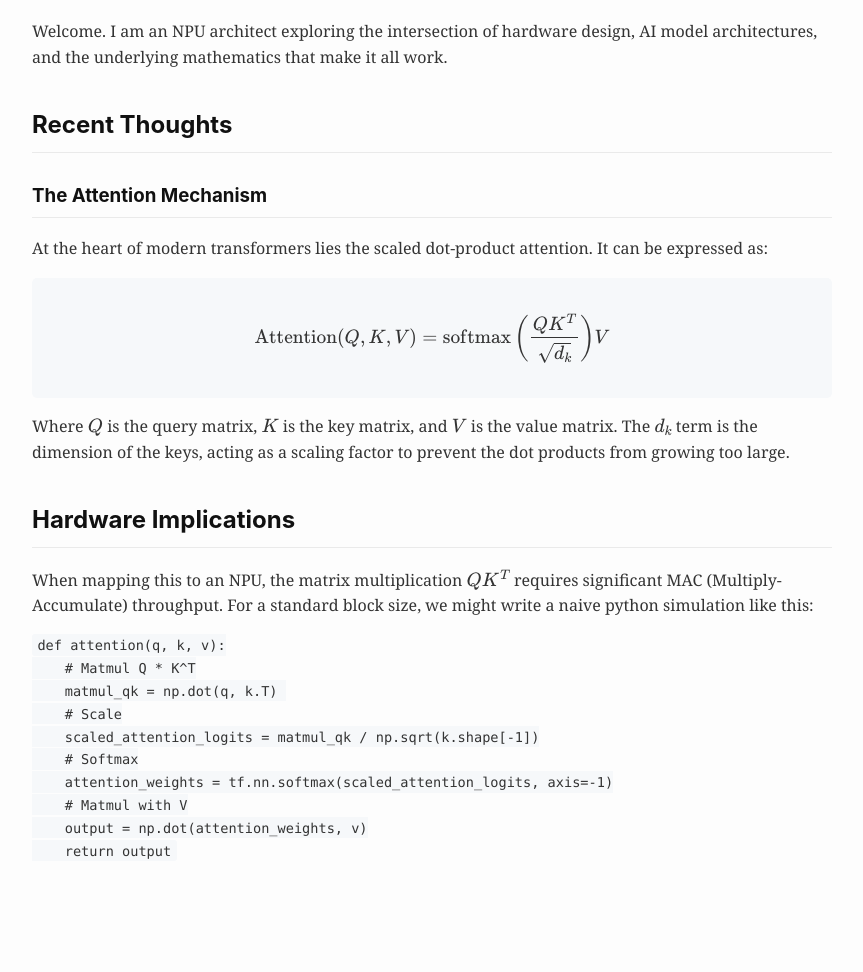
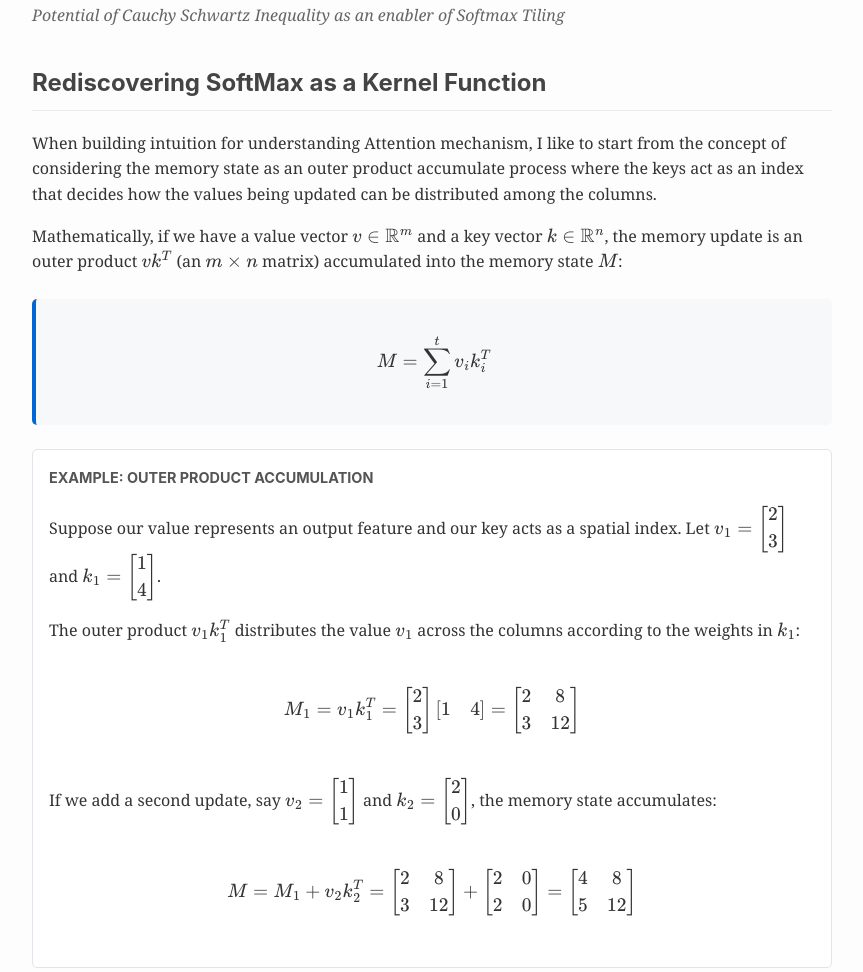
Before and after one commit to bala-ashahareesh/bala-ashahareesh.github.io, a plain HTML site: page index.html in a window 1280 px wide. Shown: the part 157-1129 px from the top of the page, without its empty margins (208-1071 px from the left). Before the commit the page ends 1065 px from the top, so only its background shows below. Drawn offline with nearby package versions, Linux system fonts and the light colour scheme.

Commit message:
First note about Memory Update

```diff
--- a/index.html
+++ b/index.html
@@ -3,19 +3,19 @@
 <head>
     <meta charset="UTF-8">
     <meta name="viewport" content="width=device-width, initial-scale=1.0">
-    <title>Bala's Notes on NPU & AI Math</title>
+    <title>Kernel Optimisation for NPU</title>
 
     <!-- MathJax for rendering equations -->
     <script src="https://polyfill.io/v3/polyfill.min.js?features=es6"></script>
     <script id="MathJax-script" async src="https://cdn.jsdelivr.net/npm/mathjax@3/es5/tex-mml-chtml.js"></script>
 
     <style>
-        /* This is a clean, academic style */
+        /* Clean, academic style */
         body {
             font-family: Georgia, 'Times New Roman', Times, serif;
             line-height: 1.6;
             color: #333;
-            max-width: 800px; /* Keeps lines readable, like a paper */
+            max-width: 800px;
             margin: 0 auto;
             padding: 2rem 1rem;
             background-color: #fdfdfd;
@@ -27,9 +27,13 @@
             padding-bottom: 0.3em;
             margin-top: 1.5em;
         }
-        h1 { font-size: 2.2rem; }
+        h1 { font-size: 2.2rem; margin-bottom: 0.2em; }
+        h2 { font-size: 1.5rem; color: #444; }
+        .subtitle { font-style: italic; color: #666; margin-top: 0; margin-bottom: 2em; }
+
         a { color: #0366d6; text-decoration: none; }
         a:hover { text-decoration: underline; }
+
         code {
             font-family: "SFMono-Regular", Consolas, "Liberation Mono", Menlo, monospace;
             background-color: #f6f8fa;
@@ -37,46 +41,133 @@
             border-radius: 3px;
             font-size: 85%;
         }
+
+        /* Styling for math and examples */
         .math-block {
             background-color: #f6f8fa;
             padding: 1em;
             border-radius: 5px;
             overflow-x: auto;
             text-align: center;
+            margin: 1.5em 0;
+            border-left: 4px solid #0366d6;
+        }
+        .example-box {
+            border: 1px solid #e1e4e8;
+            padding: 1em;
+            border-radius: 5px;
+            background: #fff;
+            margin: 1.5em 0;
+        }
+        .example-title {
+            font-family: -apple-system, BlinkMacSystemFont, "Segoe UI", sans-serif;
+            font-weight: bold;
+            font-size: 0.9em;
+            text-transform: uppercase;
+            color: #555;
+            margin-bottom: 0.5em;
+        }
+
+        /* Graph styling */
+        .graph-container {
+            text-align: center;
+            margin: 2em 0;
+            background: #fff;
+            padding: 1em;
+            border: 1px solid #eaeaea;
+            border-radius: 5px;
         }
     </style>
 </head>
 <body>
 
-    <h1>Architecting the Future: NPUs & AI Math</h1>
-    <p>Welcome. I am an NPU architect exploring the intersection of hardware design, AI model architectures, and the underlying mathematics that make it all work.</p>
+    <h1>Kernel Optimisation for NPU</h1>
+    <p class="subtitle">Potential of Cauchy Schwartz Inequality as an enabler of Softmax Tiling</p>
 
-    <h2>Recent Thoughts</h2>
+    <h2>Rediscovering SoftMax as a Kernel Function</h2>
 
-    <h3>The Attention Mechanism</h3>
-    <p>At the heart of modern transformers lies the scaled dot-product attention. It can be expressed as:</p>
+    <p>When building intuition for understanding Attention mechanism, I like to start from the concept of considering the memory state as an outer product accumulate process where the keys act as an index that decides how the values being updated can be distributed among the columns.</p>
+
+    <!-- ADDED BY AI: Equations and Example for Outer Product Accumulate -->
+    <p>Mathematically, if we have a value vector \(v \in \mathbb{R}^m\) and a key vector \(k \in \mathbb{R}^n\), the memory update is an outer product \(v k^T\) (an \(m \times n\) matrix) accumulated into the memory state \(M\):</p>
 
     <div class="math-block">
         \[
-        \text{Attention}(Q, K, V) = \text{softmax}\left(\frac{QK^T}{\sqrt{d_k}}\right)V
+        M = \sum_{i=1}^{t} v_i k_i^T
         \]
     </div>
 
-    <p>Where \(Q\) is the query matrix, \(K\) is the key matrix, and \(V\) is the value matrix. The \(d_k\) term is the dimension of the keys, acting as a scaling factor to prevent the dot products from growing too large.</p>
+    <div class="example-box">
+        <div class="example-title">Example: Outer Product Accumulation</div>
+        <p>Suppose our value represents an output feature and our key acts as a spatial index. Let \(v_1 = \begin{bmatrix} 2 \\ 3 \end{bmatrix}\) and \(k_1 = \begin{bmatrix} 1 \\ 4 \end{bmatrix}\).</p>
+        <p>The outer product \(v_1 k_1^T\) distributes the value \(v_1\) across the columns according to the weights in \(k_1\):</p>
+        <div class="math-block" style="margin: 0.5em 0; padding: 0.5em; background: none; border: none;">
+            \[
+            M_1 = v_1 k_1^T = \begin{bmatrix} 2 \\ 3 \end{bmatrix} \begin{bmatrix} 1 & 4 \end{bmatrix} = \begin{bmatrix} 2 & 8 \\ 3 & 12 \end{bmatrix}
+            \]
+        </div>
+        <p>If we add a second update, say \(v_2 = \begin{bmatrix} 1 \\ 1 \end{bmatrix}\) and \(k_2 = \begin{bmatrix} 2 \\ 0 \end{bmatrix}\), the memory state accumulates:</p>
+        <div class="math-block" style="margin: 0.5em 0; padding: 0.5em; background: none; border: none;">
+            \[
+            M = M_1 + v_2 k_2^T = \begin{bmatrix} 2 & 8 \\ 3 & 12 \end{bmatrix} + \begin{bmatrix} 2 & 0 \\ 2 & 0 \end{bmatrix} = \begin{bmatrix} 4 & 8 \\ 5 & 12 \end{bmatrix}
+            \]
+        </div>
+    </div>
 
-    <h2>Hardware Implications</h2>
-    <p>When mapping this to an NPU, the matrix multiplication \(QK^T\) requires significant MAC (Multiply-Accumulate) throughput. For a standard block size, we might write a naive python simulation like this:</p>
+    <p>Any query then matches with the key via inner product to give a score that decides how desired a particular value is.</p>
 
-    <pre><code>def attention(q, k, v):
-    # Matmul Q * K^T
-    matmul_qk = np.dot(q, k.T)
-    # Scale
-    scaled_attention_logits = matmul_qk / np.sqrt(k.shape[-1])
-    # Softmax
-    attention_weights = tf.nn.softmax(scaled_attention_logits, axis=-1)
-    # Matmul with V
-    output = np.dot(attention_weights, v)
-    return output</code></pre>
+    <!-- ADDED BY AI: Example of Query-Key matching -->
+    <div class="example-box">
+        <div class="example-title">Example: Query-Key Inner Product</div>
+        <p>Let a query vector be \(q = \begin{bmatrix} 1 \\ 0.5 \end{bmatrix}\). We calculate the score by taking the inner product with the keys.</p>
+        <p>Score with \(k_1\): \(q^T k_1 = (1 \times 1) + (0.5 \times 4) = 3.0\)</p>
+        <p>Score with \(k_2\): \(q^T k_2 = (1 \times 2) + (0.5 \times 0) = 2.0\)</p>
+        <p>Because the score with \(k_1\) is higher, the query "desires" \(v_1\) more than \(v_2\).</p>
+    </div>
+
+    <p>This gives us a beautiful associativity in the memory update.</p>
+
+    <!-- ADDED BY AI: Ideal one-hot behavior -->
+    <p>If we retrieve from our memory state \(M\) using query \(q\), we get \(M q = \sum v_i (k_i^T q) = \sum v_i \cdot \text{score}_i\). Ideally, we want our scoring mechanism to behave as a selector: the desired value should have a weight of \(1\), and all undesired values should have a weight of \(0\) (a one-hot vector).</p>
+
+    <p>Unfortunately, the ensuing issue here is that even if the score is high for the desired value, the sum of undesired scores can still make the result noisy. This can be seen if we view it as an affine equation.</p>
+
+    <!-- ADDED BY AI: Graph illustrating the affine equation noise -->
+    <div class="graph-container">
+        <div class="example-title">The Affine Noise Problem</div>
+        <p style="font-size: 0.9em; text-align: left;">
+            If the desired signal is \(x\), and our desired weight is \(m\), the ideal output is \(y = mx\). However, the sum of undesired scores introduces a constant bias \(c\). Thus, the actual output is an affine equation: <strong>\(y = mx + c\)</strong>.
+        </p>
+
+        <!-- Custom SVG Graph -->
+        <svg width="100%" height="300" viewBox="0 0 600 300" style="max-width: 500px;">
+            <!-- Grid -->
+            <line x1="50" y1="250" x2="550" y2="250" stroke="#ccc" stroke-width="2" />
+            <line x1="50" y1="50" x2="50" y2="250" stroke="#ccc" stroke-width="2" />
+
+            <!-- Axes Labels -->
+            <text x="550" y="270" font-family="sans-serif" font-size="12" fill="#666" text-anchor="end">Desired Score (x)</text>
+            <text x="30" y="50" font-family="sans-serif" font-size="12" fill="#666" transform="rotate(-90 30,50)">Output (y)</text>
+
+            <!-- Ideal Line (y = x) -->
+            <line x1="50" y1="250" x2="250" y2="50" stroke="#0366d6" stroke-width="2" stroke-dasharray="5,5" />
+            <text x="260" y="60" font-family="sans-serif" font-size="12" fill="#0366d6">Ideal: y = mx</text>
+
+            <!-- Noisy Line (y = mx + c) -->
+            <line x1="50" y1="150" x2="450" y2="50" stroke="#d73a49" stroke-width="2" />
+            <text x="460" y="60" font-family="sans-serif" font-size="12" fill="#d73a49">Actual: y = mx + c</text>
+
+            <!-- Bias Indicator -->
+            <line x1="50" y1="250" x2="50" y2="150" stroke="#d73a49" stroke-width="2" marker-end="url(#arrow)" />
+            <text x="60" y="200" font-family="sans-serif" font-size="12" fill="#d73a49">Noise Bias (c)</text>
+
+            <!-- Point illustrating high score -->
+            <circle cx="250" cy="100" r="4" fill="#d73a49" />
+            <line x1="250" y1="250" x2="250" y2="100" stroke="#eaeaea" stroke-width="1" stroke-dasharray="2,2" />
+            <text x="250" y="260" font-family="sans-serif" font-size="12" fill="#666" text-anchor="middle">x = high</text>
+            <text x="210" y="95" font-family="sans-serif" font-size="12" fill="#d73a49">noisy result</text>
+        </svg>
+    </div>
 
 </body>
 </html>
```
